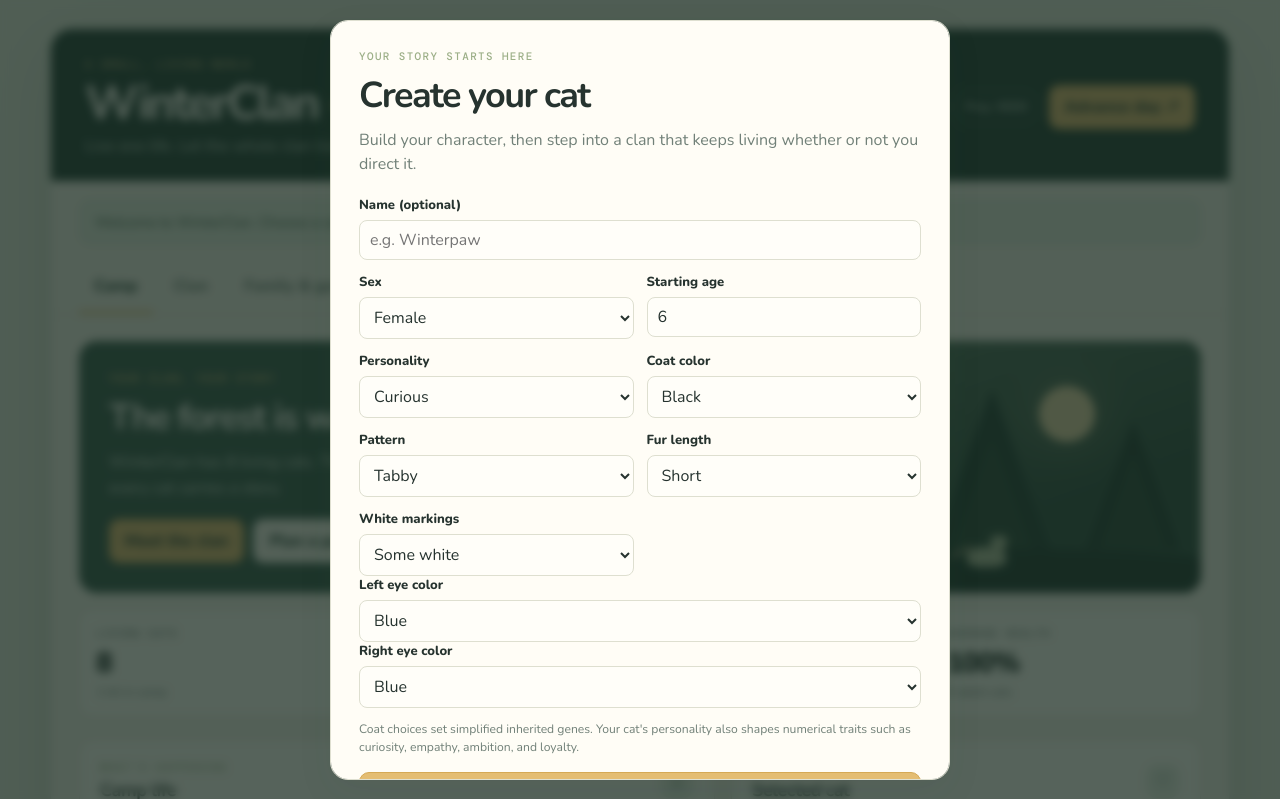
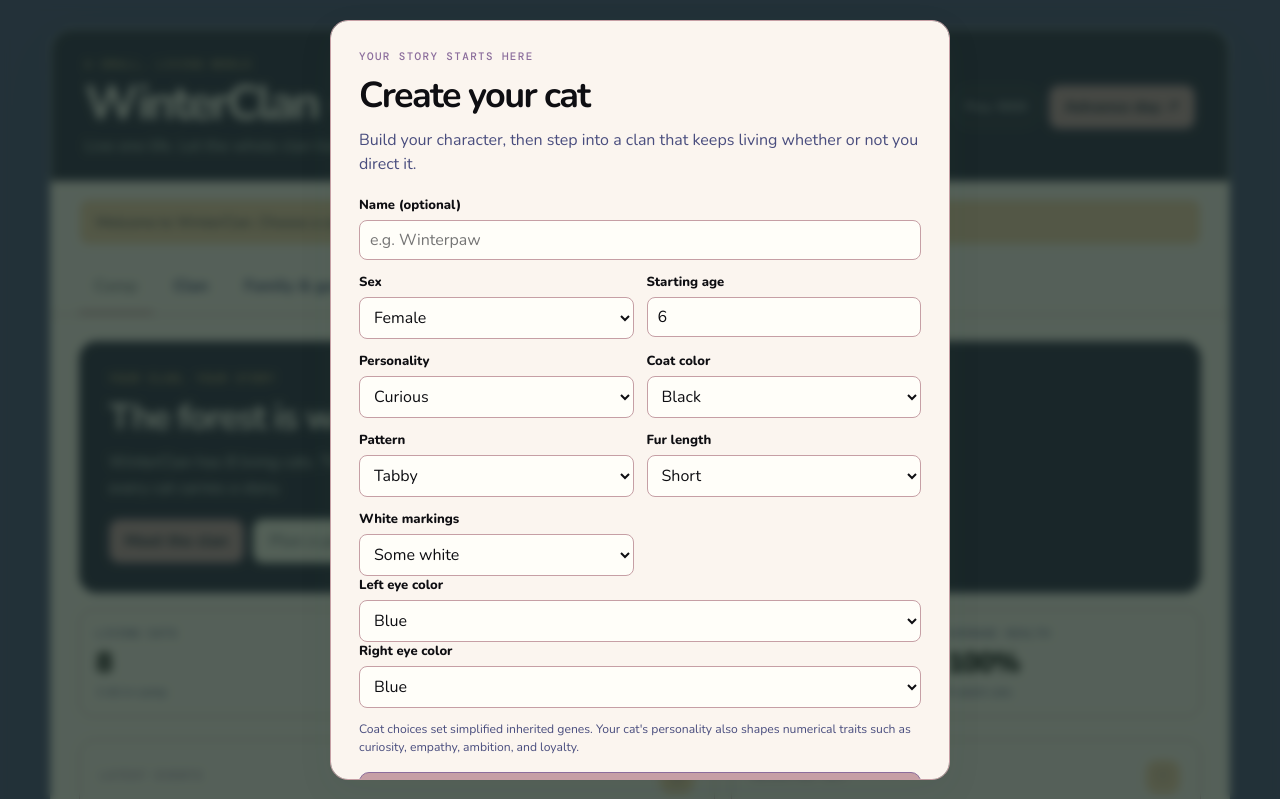
Before and after one commit to disanthus/cat-game, a plain HTML site: page cat game/index.html in a window 1280 px wide. Shown: the top 799 px of the page. Drawn offline with nearby package versions, Linux system fonts and the light colour scheme.

Commit message:
css updates

```diff
--- a/cat game/index.html
+++ b/cat game/index.html
@@ -61,8 +61,7 @@
           <section class="panel">
             <div class="panel-heading">
               <div>
-                <p class="eyebrow">WHAT'S HAPPENING</p>
-                <h3>Camp life</h3>
+                <p class="eyebrow">LATEST EVENTS</p>
               </div>
               <span class="tiny-icon">☼</span>
             </div>
@@ -72,8 +71,7 @@
           <section class="panel">
             <div class="panel-heading">
               <div>
-                <p class="eyebrow">A CAT TO KNOW</p>
-                <h3>Selected cat</h3>
+                <p class="eyebrow">SELECTED CAT</p>
               </div>
               <span class="tiny-icon">♡</span>
             </div>
--- a/cat game/js/cat-renderer.js
+++ b/cat game/js/cat-renderer.js
@@ -216,6 +216,8 @@ window.CatRenderer = (() => {
 
     const COAT_VARIATIONS = {
         black: [
+            "#1b1b20",
+            "#282830",
             "#303039",
             "#393A40",
             "#45464A",
@@ -224,6 +226,8 @@ window.CatRenderer = (() => {
 
         chocolate: [
             "#68432F",
+            "#4e3527",
+            "#4b3021",
             "#79513A",
             "#895D43",
             "#704B3B"
@@ -233,18 +237,26 @@ window.CatRenderer = (() => {
             "#71818F",
             "#82909D",
             "#929EAA",
-            "#667786"
+            "#667786",
+            "#78848f",
+            "#9ba6b1",
+            "#a9b7c5"
+
         ],
 
         lilac: [
             "#A99AA8",
             "#B9A9B6",
-            "#C4B5BF"
+            "#b9b5b9",
+            "#C4B5BF",
+            "#d3c9d0"
         ],
 
         red: [
+            "#b84d32",
             "#B85D32",
             "#C87542",
+            "#c46022",
             "#D4864E",
             "#E0955B",
             "#A94F2D"
@@ -253,6 +265,7 @@ window.CatRenderer = (() => {
         cream: [
             "#E8D5A7",
             "#F0DDB7",
+            "#e7ddc8",
             "#F4E5C5",
             "#DDC89B"
         ],
@@ -260,6 +273,8 @@ window.CatRenderer = (() => {
         white: [
             "#EEEDEA",
             "#F5F2E9",
+            "#f0f0f0",
+            "#f3f3f3",
             "#E5E1D8"
         ]
     };
--- a/cat game/js/game.js
+++ b/cat game/js/game.js
@@ -1184,8 +1184,7 @@
 
                 <div class="chronicle-text">
                     ${escapeHtml(event.text)}
-                    <div class="chronicle-type">
-                        ${escapeHtml(event.type)}
+                    <div class="chronicle-type">Event type: ${escapeHtml(event.type)}
                     </div>
                 </div>
             </div>
--- a/cat game/js/story-events.js
+++ b/cat game/js/story-events.js
@@ -10,7 +10,7 @@ window.StoryEvents = (() => {
 
     // How likely a story event is to occur on a
     // day when the game checks for one.
-    const EVENT_CHANCE = 1;
+    const EVENT_CHANCE = .2;
 
     // Minimum number of days between story events
     const STORY_EVENT_BUFFER = 2;
@@ -32,6 +32,7 @@ window.StoryEvents = (() => {
         // -------------------------------------
 
         {
+            // wouldnt it be tea if first choice had the potential of triggering a fight with a predator or talking to a loner etc
             id: "strange_footprints",
             title: "Strange Footprints",
             category: "mystery",
@@ -201,7 +202,7 @@ window.StoryEvents = (() => {
                         wary:
                             "{target} hesitates, a small frown forming on their face. The rejection there comes a beat before they finally muster the courage to verbalize it: \"I'm sorry, {confessor}. I just-- we can't be together. I'm sorry.\"",
                         playful:
-                            "{target} laughs. When {confessor} doesn't start laughing along with them, {target}'s face falls. \"Oh, you're serious?!\" Embarrassment flushes their ears red. \"Sorry, {confessor}, but ",
+                            "{target} laughs. When {confessor} doesn't start laughing along with them, {target}'s face falls. \"Oh, you're serious?!\" Embarrassment flushes their ears red. \"Sorry, {confessor}, but ... I just like us better as friends.",
                         proud:
                             "{target} scoffs. \"You? And me? No way. Not even in your dreams.\"",
                         observant:
--- a/cat game/styles.css
+++ b/cat game/styles.css
@@ -1,17 +1,17 @@
 @import url("https://fonts.googleapis.com/css2?family=DM+Mono:wght@400;500&family=Nunito:wght@400;600;700;800;900&display=swap");
 
 :root {
-  --ink: #26332f;
-  --muted: #718078;
-  --paper: #f5f3e9;
-  --panel: #fffdf6;
-  --line: #dedfd0;
-  --forest: #34594a;
-  --forest-dark: #203d33;
-  --sage: #dce7d6;
-  --moss: #9caf87;
-  --gold: #e4bd72;
-  --rose: #dba9a0;
+  --ink: #0e0e12;
+  --muted: #494d7e;
+  --paper: #fbf5ef;
+  --panel: #fbf5ef;
+  --line: #c69fa5;
+  --forest: #272744;
+  --forest-dark: #92929c;
+  --sage: #ffd4a3;
+  --moss: #8b6d9c;
+  --gold: #c69fa5;
+  --rose: #d08159;
   --shadow: 0 12px 35px rgba(41, 58, 47, 0.08);
 }
 
@@ -21,7 +21,7 @@
 
 body {
   margin: 0;
-  background: #e9ecdf;
+  background: #494d7e;
   color: var(--ink);
   font-family: "Nunito", system-ui, sans-serif;
 }
@@ -38,7 +38,7 @@ button {
 button:focus-visible,
 select:focus-visible,
 input:focus-visible {
-  outline: 3px solid #d3a94f;
+  outline: 3px solid #c69fa5;
   outline-offset: 2px;
 }
 
@@ -54,7 +54,7 @@ input:focus-visible {
 
 .topbar {
   padding: 28px 34px 24px;
-  background: var(--forest-dark);
+  background: var(--forest);
   color: #fffdf5;
   display: flex;
   align-items: center;
@@ -147,12 +147,12 @@ h3 {
 
 .button.primary {
   background: var(--gold);
-  border-color: #d5a955;
-  color: #293a30;
+  border-color: #8b6d9c;
+  color: #272744;
 }
 
 .button.primary:hover {
-  background: #f0ca83;
+  background: #8b6d9c;
 }
 .button.small {
   padding: 7px 10px;
@@ -167,9 +167,9 @@ h3 {
   margin: 18px 28px 0;
   padding: 12px 15px;
   border-radius: 10px;
-  background: #e5eddf;
-  color: #3d5b48;
-  border: 1px solid #d3e0cd;
+  background: #f2d3ab;
+  color: #272744;
+  border: 1px solid #fbf5ef;
   font-size: 0.9rem;
 }
 
@@ -273,117 +273,6 @@ main {
   margin-top: 18px;
 }
 
-.camp-art {
-  min-height: 250px;
-  position: relative;
-  overflow: hidden;
-  background: linear-gradient(160deg, #597964 0%, #2d4d3f 68%);
-}
-
-.moon {
-  width: 56px;
-  height: 56px;
-  border-radius: 50%;
-  background: #e9d8a8;
-  position: absolute;
-  right: 21%;
-  top: 18%;
-  box-shadow: 0 0 50px #e9d8a855;
-}
-
-.pine {
-  position: absolute;
-  bottom: 28px;
-  width: 0;
-  height: 0;
-  border-left: 58px solid transparent;
-  border-right: 58px solid transparent;
-  border-bottom: 160px solid #203d33;
-}
-
-.pine:after {
-  content: "";
-  position: absolute;
-  left: -42px;
-  top: 40px;
-  border-left: 42px solid transparent;
-  border-right: 42px solid transparent;
-  border-bottom: 118px solid #294738;
-}
-
-.pine-one {
-  right: 30%;
-  transform: scale(1.2);
-}
-
-.pine-two {
-  right: 2%;
-  transform: scale(0.8);
-  border-bottom-color: #1f3a30;
-}
-
-.camp-ground {
-  position: absolute;
-  bottom: 0;
-  height: 45px;
-  width: 100%;
-  background: #1d382e;
-  border-radius: 50% 50% 0 0 / 25% 25% 0 0;
-}
-
-.cat-silhouette {
-  position: absolute;
-  z-index: 2;
-  bottom: 27px;
-  width: 55px;
-  height: 28px;
-  border-radius: 45% 48% 35% 35%;
-  background: #d6c6a0;
-}
-
-.cat-silhouette:before {
-  content: "";
-  position: absolute;
-  right: -2px;
-  top: -18px;
-  width: 25px;
-  height: 23px;
-  border-radius: 50%;
-  background: inherit;
-  clip-path: polygon(
-    0 20%,
-    24% 0,
-    40% 20%,
-    76% 0,
-    100% 45%,
-    82% 100%,
-    18% 100%
-  );
-}
-
-.cat-silhouette:after {
-  content: "";
-  position: absolute;
-  left: -24px;
-  top: 4px;
-  width: 35px;
-  height: 6px;
-  border-top: 4px solid #d6c6a0;
-  border-radius: 50%;
-  transform: rotate(-25deg);
-}
-
-.silhouette-one {
-  left: 25%;
-}
-
-.silhouette-two {
-  left: 52%;
-  bottom: 22px;
-  transform: scale(0.72);
-  background: #aebc9b;
-}
-
 .stats-grid {
   display: grid;
   grid-template-columns: repeat(4, 1fr);
@@ -453,8 +342,8 @@ main {
   width: 34px;
   height: 34px;
   border-radius: 11px;
-  background: #e9efe3;
-  color: var(--forest);
+  background: #f2d3ab;
+  color: #494d7e;
   font-size: 1.1rem;
 }
 
@@ -847,13 +736,11 @@ input {
 .chronicle-type {
   display: inline-block;
   margin-right: 7px;
-  color: #527055;
-  background: #e9efe3;
-  border-radius: 5px;
+  color: #8b6d9c;
   padding: 2px 6px;
   font-size: 0.65rem;
-  font-weight: 900;
-  text-transform: uppercase;
+  font-weight: 700;
+  text-transform: lowercase;
 }
 
 .creator-overlay {
```
